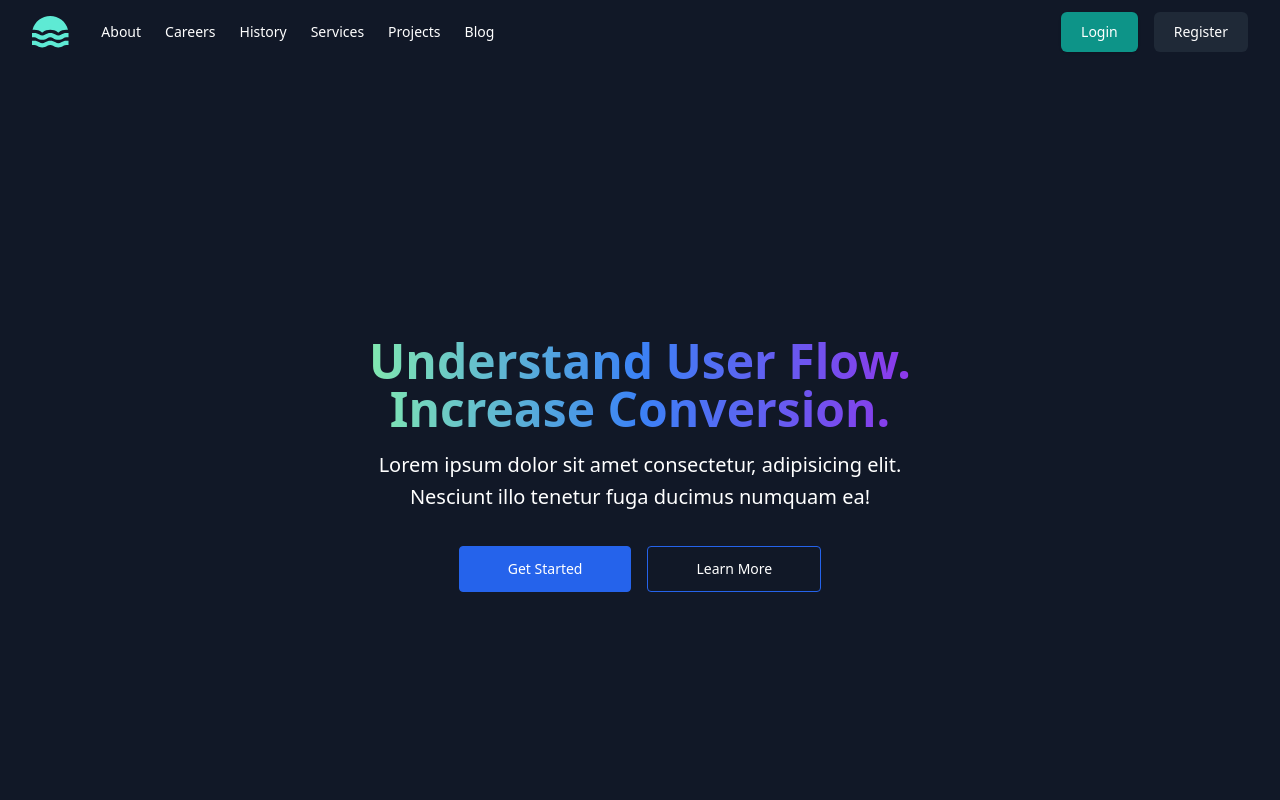
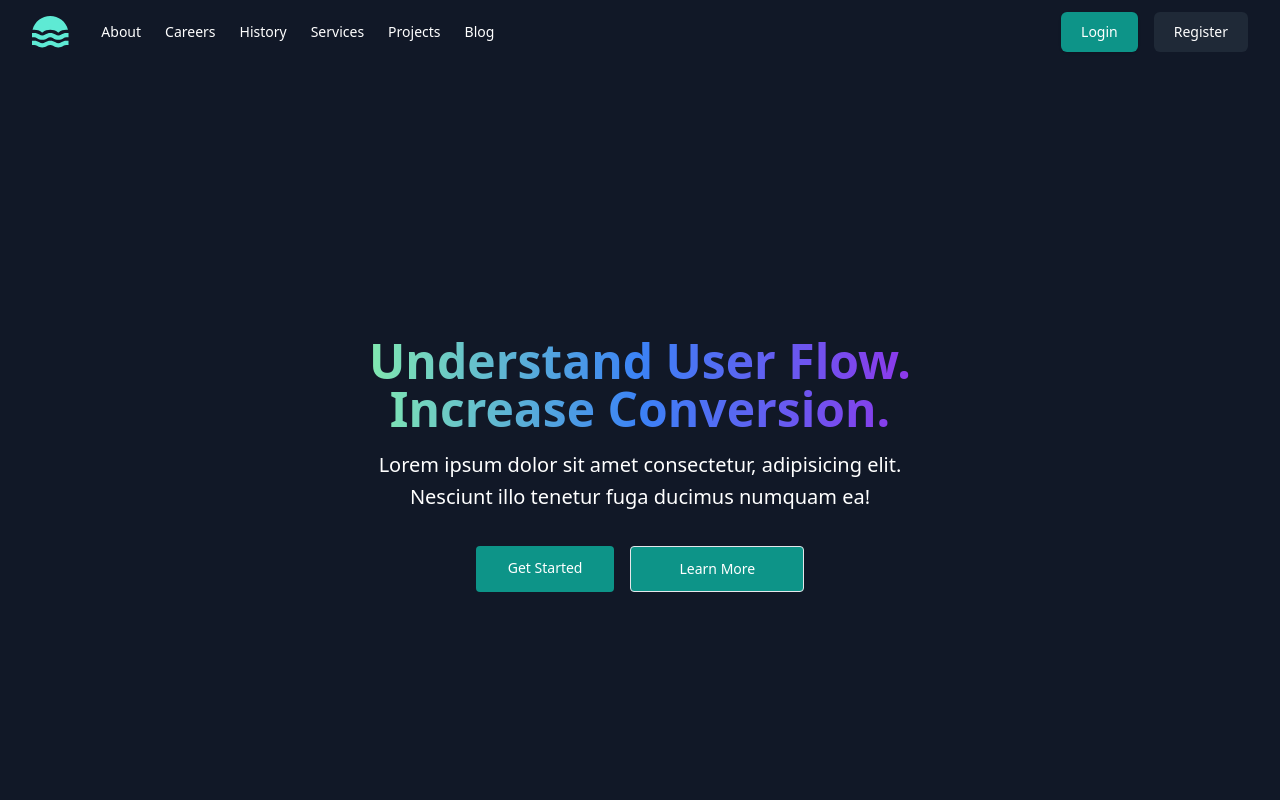
Before and after one commit to viettu2k/loans-ui, an Angular app: page / in a window 1280 px wide. Shown: the top 800 px of the page. Built offline with nearby package versions, Linux system fonts and the light colour scheme; no server answers.

Commit message:
updating path

```diff
--- a/src/app/app.component.ts
+++ b/src/app/app.component.ts
@@ -3,7 +3,7 @@
 @Component({
   selector: 'app-root',
   templateUrl: './app.component.html',
-  styleUrls: ['./app.component.css']
+  styleUrls: ['./app.component.css'],
 })
 export class AppComponent {
   title = 'loans-ui';
--- a/src/app/app.module.ts
+++ b/src/app/app.module.ts
@@ -22,7 +22,7 @@
   // { path: 'tag/:tag', component: HomeComponent },
   // { path: 'food/:id', component: FoodPageComponent },
   // { path: 'cart-page', component: CartPageComponent },
-  // { path: '**', component: NotFoundComponent },
+  { path: '**', redirectTo: '', pathMatch: 'full' },
 ];
 
 @NgModule({
--- a/src/app/home/home.component.html
+++ b/src/app/home/home.component.html
@@ -18,14 +18,14 @@
 
       <div class="flex flex-wrap justify-center gap-4 mt-8">
         <a
-          class="block w-full px-12 py-3 text-sm font-medium text-white bg-blue-600 border border-blue-600 rounded sm:w-auto active:text-opacity-75 hover:bg-transparent hover:text-white focus:outline-none focus:ring"
+          class="inline-block px-8 py-3 text-sm font-medium text-white transition bg-teal-600 hover:bg-teal-500 rounded hover:scale-110 hover:shadow-xl active:bg-teal-500 focus:outline-none focus:ring"
           routerLink="/dashboard"
         >
           Get Started
         </a>
 
         <a
-          class="block w-full px-12 py-3 text-sm font-medium text-white border border-blue-600 rounded sm:w-auto hover:bg-blue-600 active:bg-blue-500 focus:outline-none focus:ring"
+          class="block w-full px-12 py-3 text-sm font-medium text-white border bg-teal-600 hover:bg-teal-500 rounded sm:w-auto active:bg-teal-500 focus:outline-none focus:ring"
           href="/about"
         >
           Learn More
```
Also changed, not shown: src/app/register/register.component.html (+1 -61 lines).
